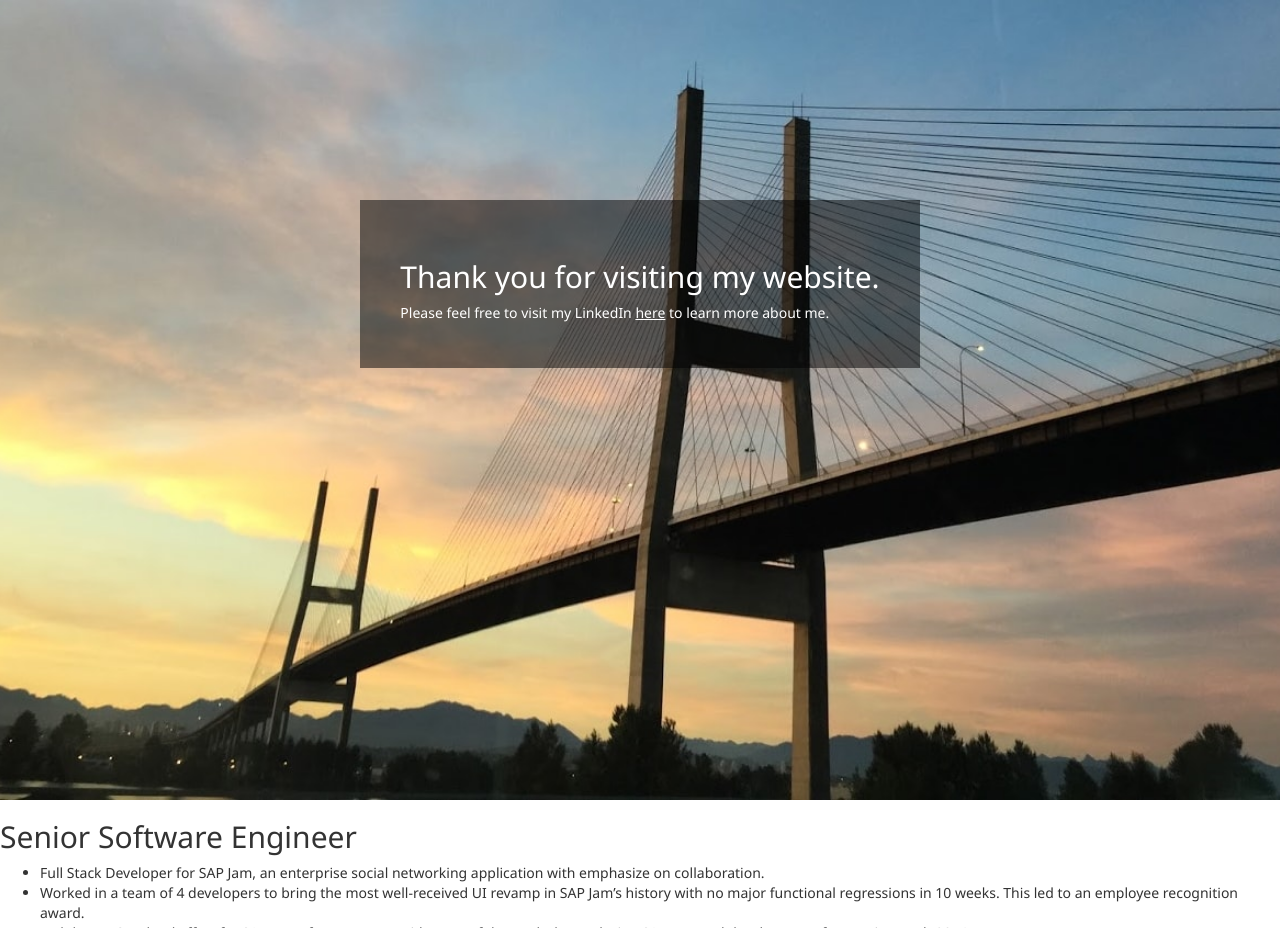
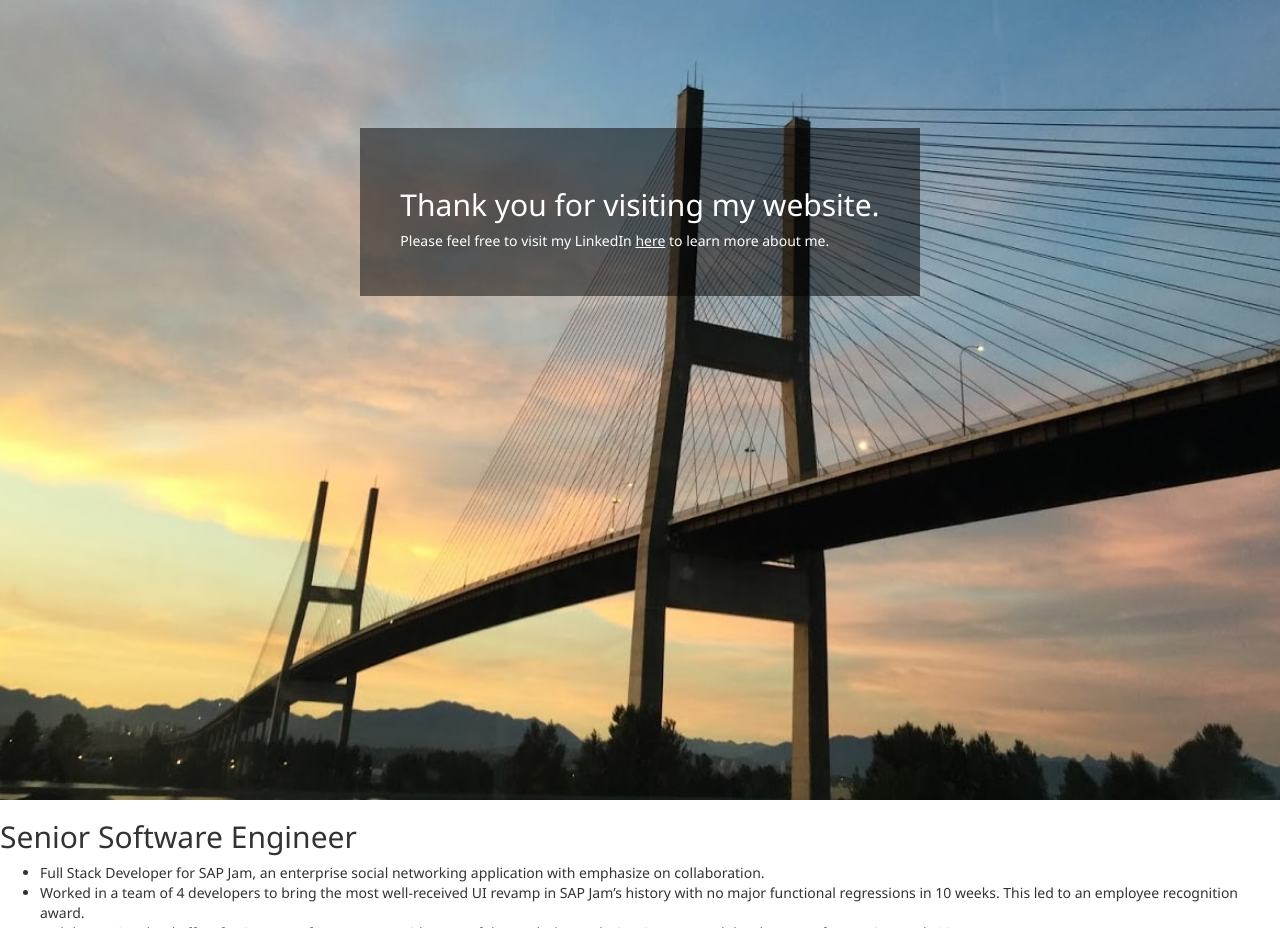
Before and after one commit to danny6514/danny6514.github.io, a plain HTML site: page index.html in a window 1280 px wide. Shown: the part 2400-3328 px from the top of the page. Drawn offline with Linux system fonts and the light colour scheme.

Commit message:
Update site.css

```diff
--- a/css/site.css
+++ b/css/site.css
@@ -80,8 +80,7 @@ body.loaded .navbar {
 #contact-content,
 #project-content,
 #experience-content {
-  margin: 50px;
-  margin-top: 200px;
+  margin-top: 10%;
   display: inline-block;
   opacity: 0
 }
```
